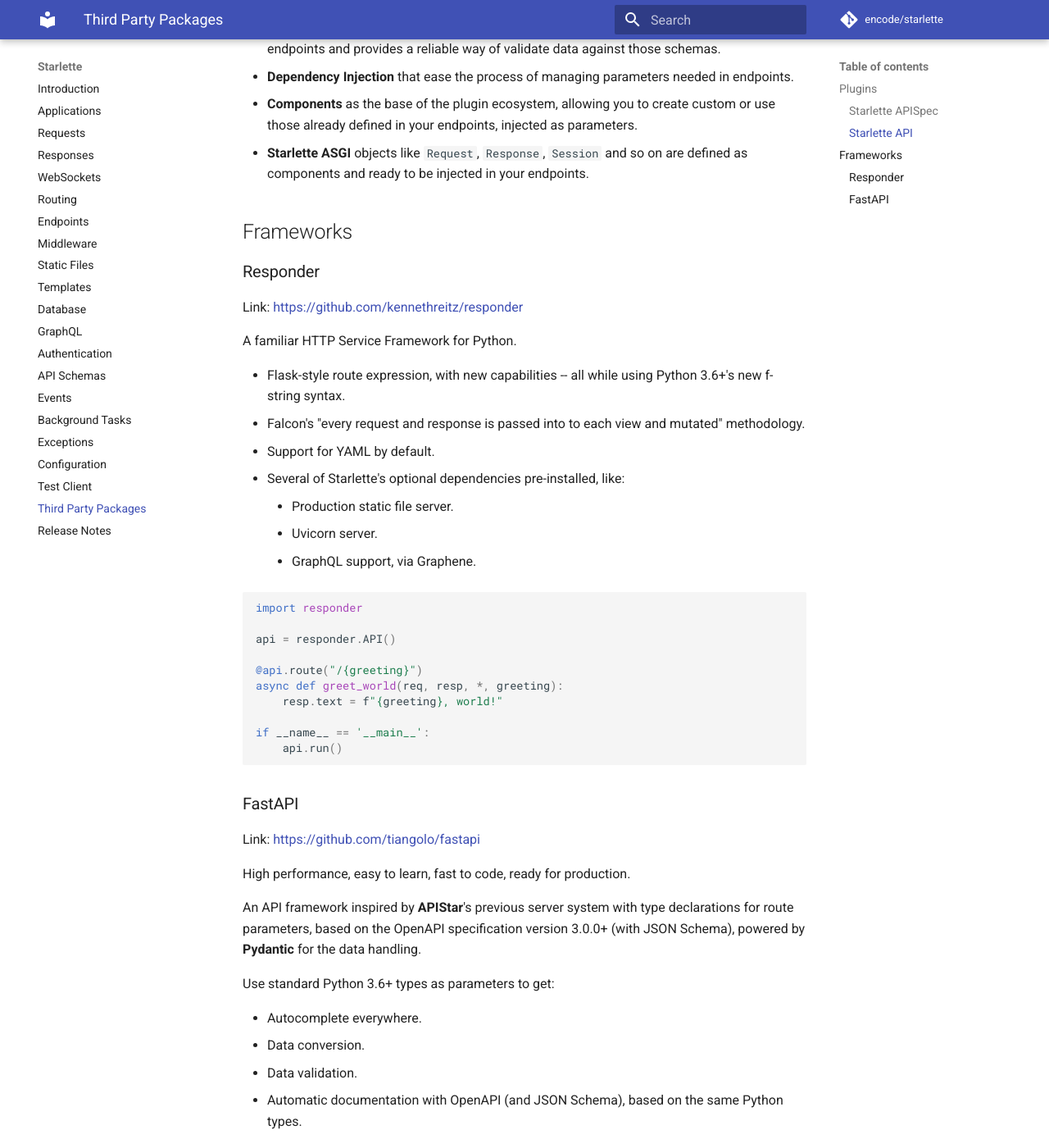
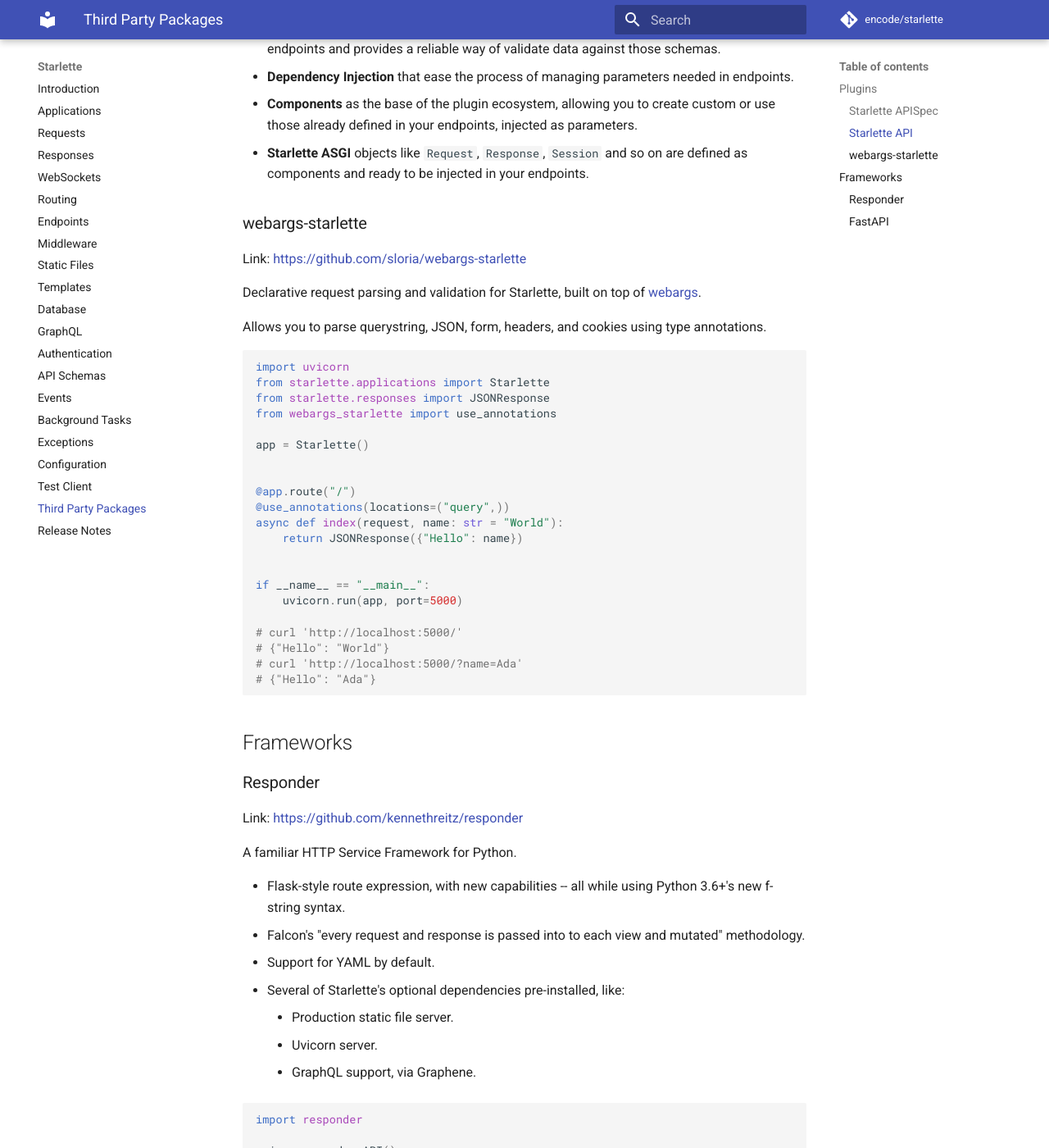
Before and after one commit to hidraco/starlette, an MkDocs documentation site: the page built from docs/third-party-packages.md, in a window 1280 px wide and 1400 px high, scrolled down 709 px. Shown: the whole window at 82% size. Built offline with MkDocs 1.6.1 and Material for MkDocs 9.7.7, drawn with Linux system fonts in a browser that asks for light colours; comment, search, counter and statistics services are not loaded.

Commit message:
Add webargs-starlette to Third Party Packages page (#306)

````diff
--- a/docs/third-party-packages.md
+++ b/docs/third-party-packages.md
@@ -23,6 +23,42 @@ That library aims to bring a layer on top of Starlette framework to provide usef
 * **Dependency Injection** that ease the process of managing parameters needed in endpoints.
 * **Components** as the base of the plugin ecosystem, allowing you to create custom or use those already defined in your endpoints, injected as parameters.
 * **Starlette ASGI** objects like `Request`, `Response`, `Session` and so on are defined as components and ready to be injected in your endpoints.
+
+
+### webargs-starlette
+
+
+Link: <a href="https://github.com/sloria/webargs-starlette" target="_blank">https://github.com/sloria/webargs-starlette</a>
+
+Declarative request parsing and validation for Starlette, built on top
+of [webargs](https://github.com/marshmallow-code/webargs).
+
+Allows you to parse querystring, JSON, form, headers, and cookies using
+type annotations.
+
+```python
+import uvicorn
+from starlette.applications import Starlette
+from starlette.responses import JSONResponse
+from webargs_starlette import use_annotations
+
+app = Starlette()
+
+
+@app.route("/")
+@use_annotations(locations=("query",))
+async def index(request, name: str = "World"):
+    return JSONResponse({"Hello": name})
+
+
+if __name__ == "__main__":
+    uvicorn.run(app, port=5000)
+
+# curl 'http://localhost:5000/'
+# {"Hello": "World"}
+# curl 'http://localhost:5000/?name=Ada'
+# {"Hello": "Ada"}
+```
 
 
 ## Frameworks
````
